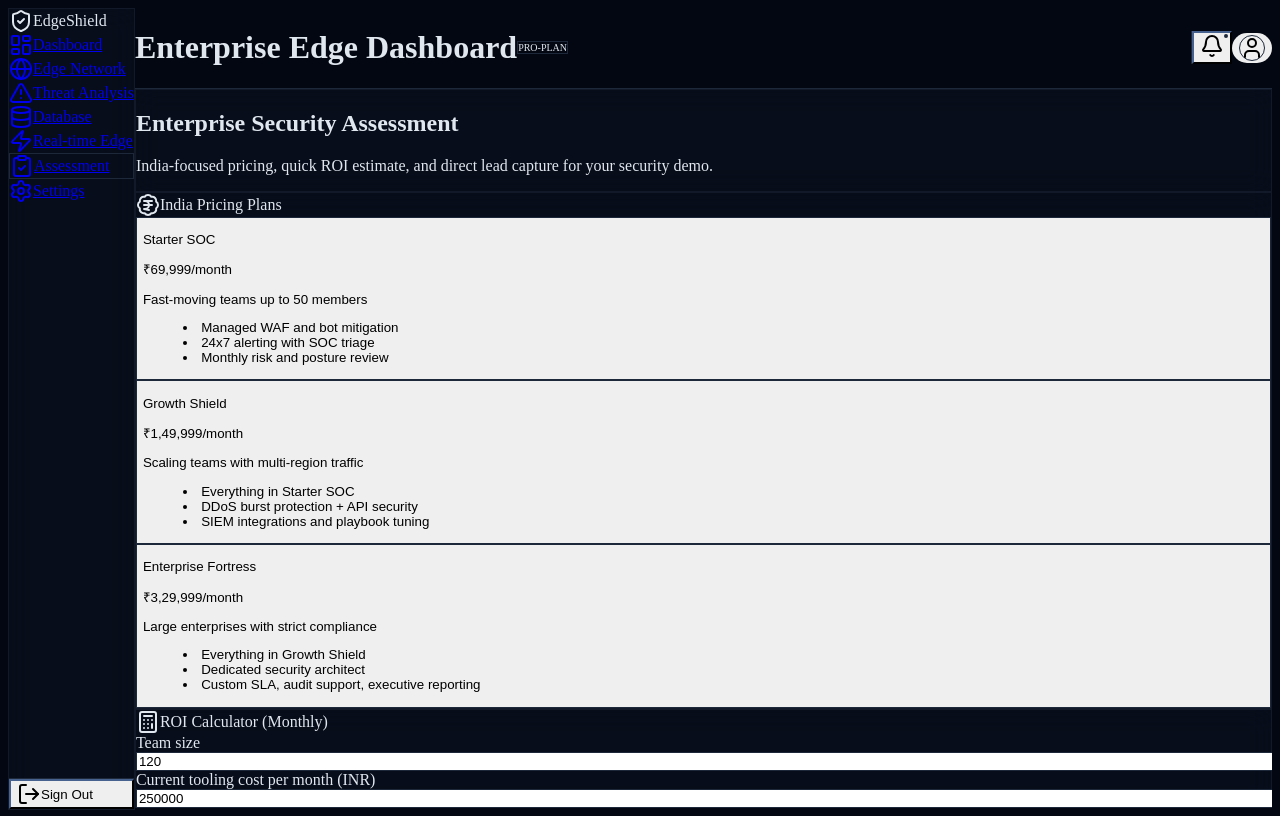
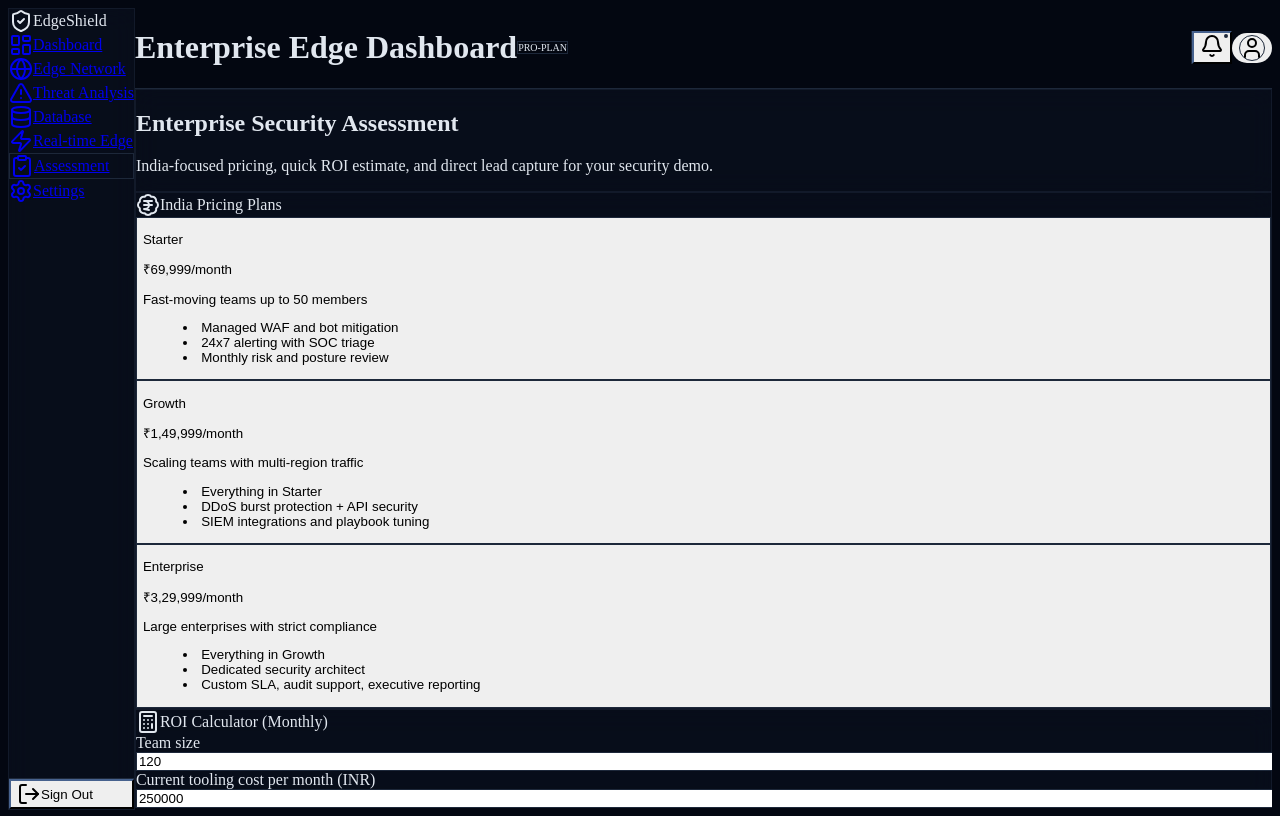
Before and after one commit to hansraj316/enterprise-edge-security-hub, a Next.js app: page /assessment in a window 1280 px wide. Built offline with nearby package versions, Linux system fonts and the light colour scheme; no server answers.

Commit message:
Add India pricing tiers naming consistency and ROI CTA docs

```diff
--- a/app/assessment/page.tsx
+++ b/app/assessment/page.tsx
@@ -20,7 +20,7 @@ type PricingPlan = {
 
 const PRICING_PLANS: PricingPlan[] = [
   {
-    name: "Starter SOC",
+    name: "Starter",
     monthlyPriceInr: 69999,
     idealFor: "Fast-moving teams up to 50 members",
     features: [
@@ -30,21 +30,21 @@ const PRICING_PLANS: PricingPlan[] = [
     ],
   },
   {
-    name: "Growth Shield",
+    name: "Growth",
     monthlyPriceInr: 149999,
     idealFor: "Scaling teams with multi-region traffic",
     features: [
-      "Everything in Starter SOC",
+      "Everything in Starter",
       "DDoS burst protection + API security",
       "SIEM integrations and playbook tuning",
     ],
   },
   {
-    name: "Enterprise Fortress",
+    name: "Enterprise",
     monthlyPriceInr: 329999,
     idealFor: "Large enterprises with strict compliance",
     features: [
-      "Everything in Growth Shield",
+      "Everything in Growth",
       "Dedicated security architect",
       "Custom SLA, audit support, executive reporting",
     ],
--- a/app/page.tsx
+++ b/app/page.tsx
@@ -28,17 +28,17 @@ import { isWorkEmail, LeadPayload } from "@/lib/lead";
 
 const INDIA_PLANS = [
   {
-    name: "Starter SOC",
+    name: "Starter",
     price: "₹69,999/mo",
     features: ["Managed WAF + bot defense", "24x7 SOC triage", "Monthly risk report"],
   },
   {
-    name: "Growth Shield",
+    name: "Growth",
     price: "₹1,49,999/mo",
     features: ["DDoS + API protection", "SIEM integrations", "Priority response SLA"],
   },
   {
-    name: "Enterprise Fortress",
+    name: "Enterprise",
     price: "₹3,29,999/mo",
     features: ["Dedicated architect", "Compliance and audit support", "Custom SLA"],
   },
```
Also changed, not shown: 1 other file (tests, documents, lock files or other folders).
